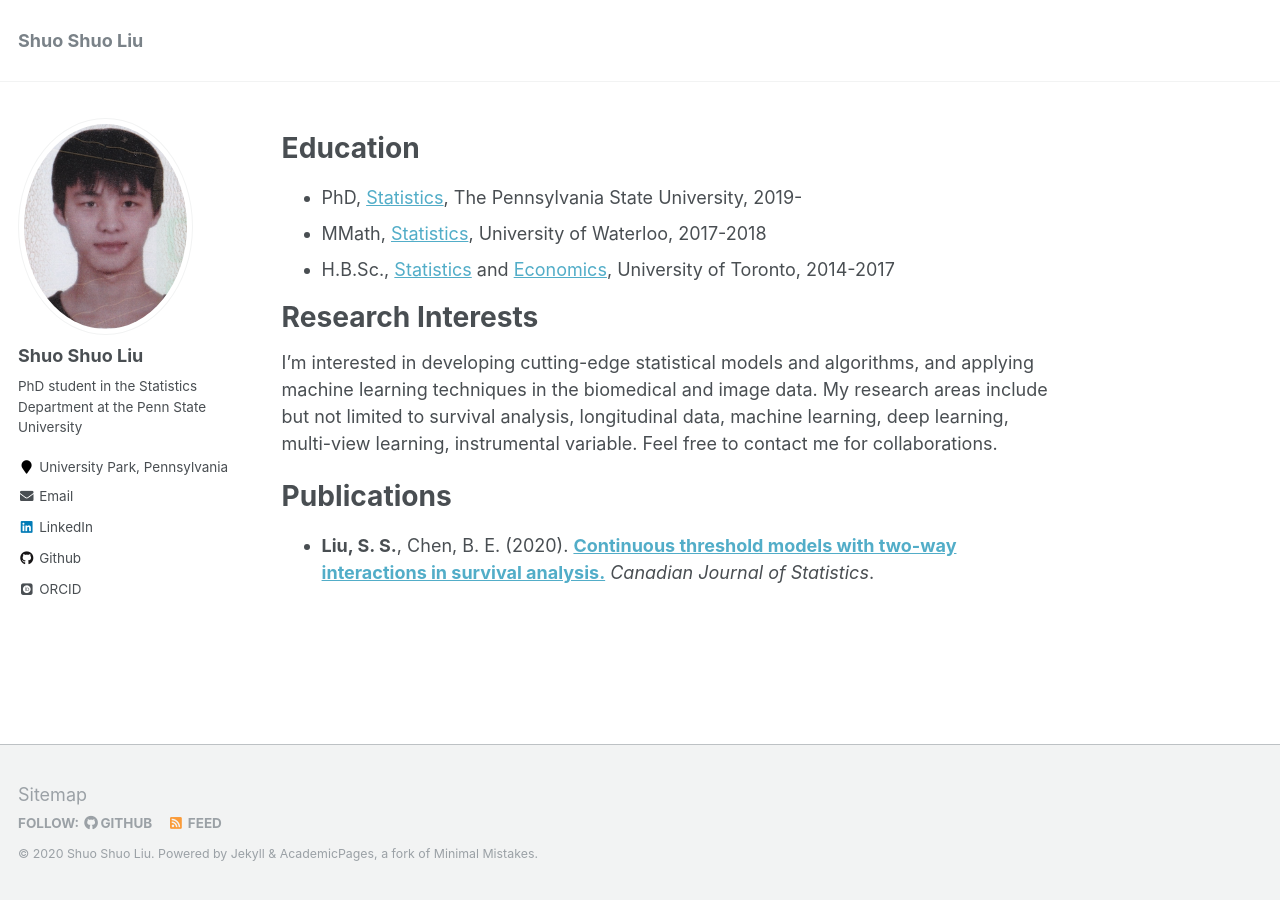
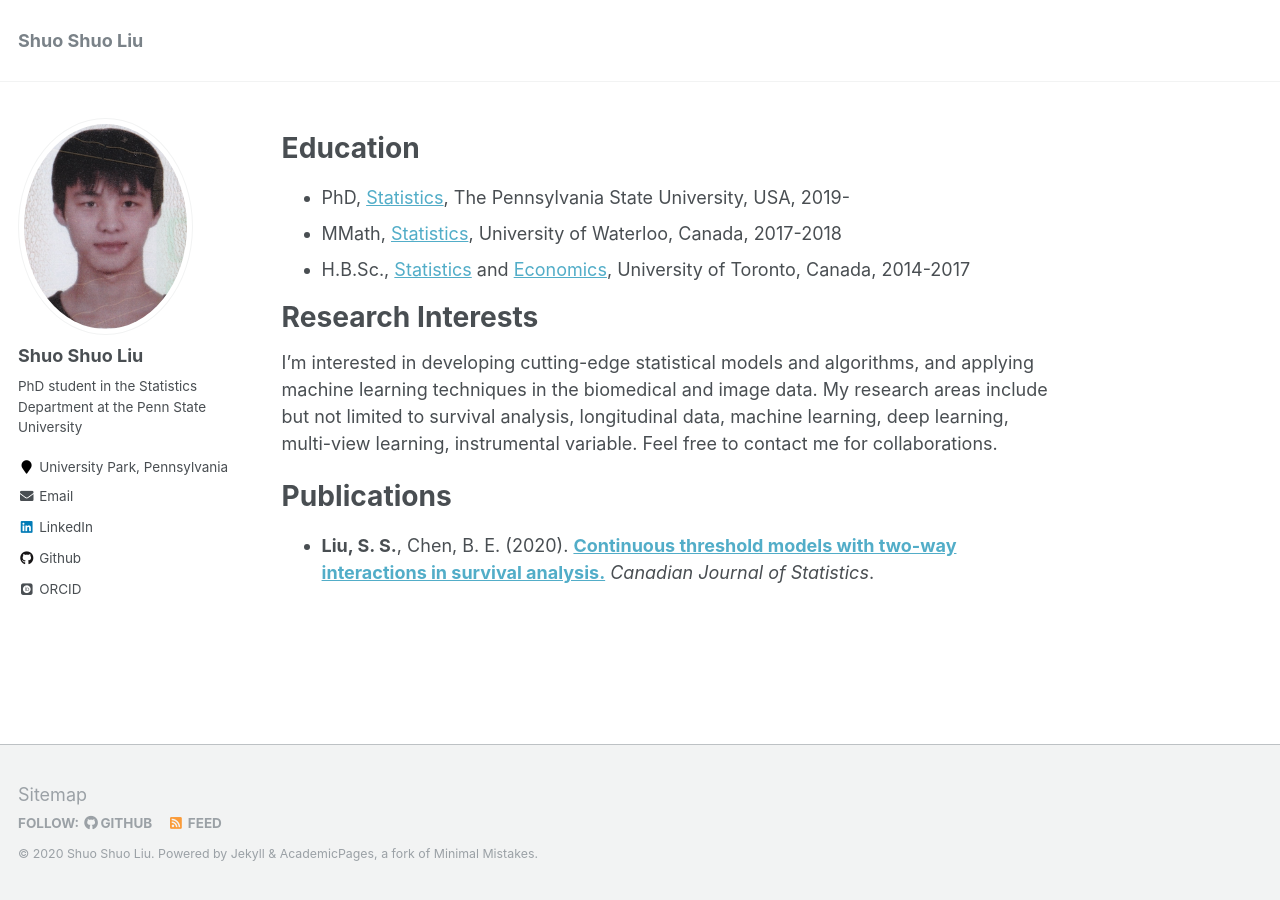
Before and after one commit to shuoshuoliu/shuoshuoliu.github.io, a Jekyll site: the page built from _pages/about.md, in a window 1280 px wide. Built offline with Jekyll 4.4.1, drawn with Linux system fonts in a browser that asks for light colours; some web fonts are replaced.

Commit message:
Update about.md

```diff
--- a/_pages/about.md
+++ b/_pages/about.md
@@ -10,9 +10,9 @@ redirect_from:
 
 
 # Education
-* PhD, [Statistics](https://stat.psu.edu), The Pennsylvania State University, 2019-
-* MMath, [Statistics](https://uwaterloo.ca/statistics-and-actuarial-science/), University of Waterloo, 2017-2018
-* H.B.Sc., [Statistics](https://www.statistics.utoronto.ca) and [Economics](https://www.economics.utoronto.ca), University of Toronto, 2014-2017
+* PhD, [Statistics](https://stat.psu.edu), The Pennsylvania State University, USA, 2019-
+* MMath, [Statistics](https://uwaterloo.ca/statistics-and-actuarial-science/), University of Waterloo, Canada, 2017-2018
+* H.B.Sc., [Statistics](https://www.statistics.utoronto.ca) and [Economics](https://www.economics.utoronto.ca), University of Toronto, Canada, 2014-2017
 
 # Research Interests
 I'm interested in developing cutting-edge statistical models and algorithms, and applying machine learning techniques in the biomedical and image data. My research areas include but not limited to survival analysis, longitudinal data, machine learning, deep learning, multi-view learning, instrumental variable.
```
